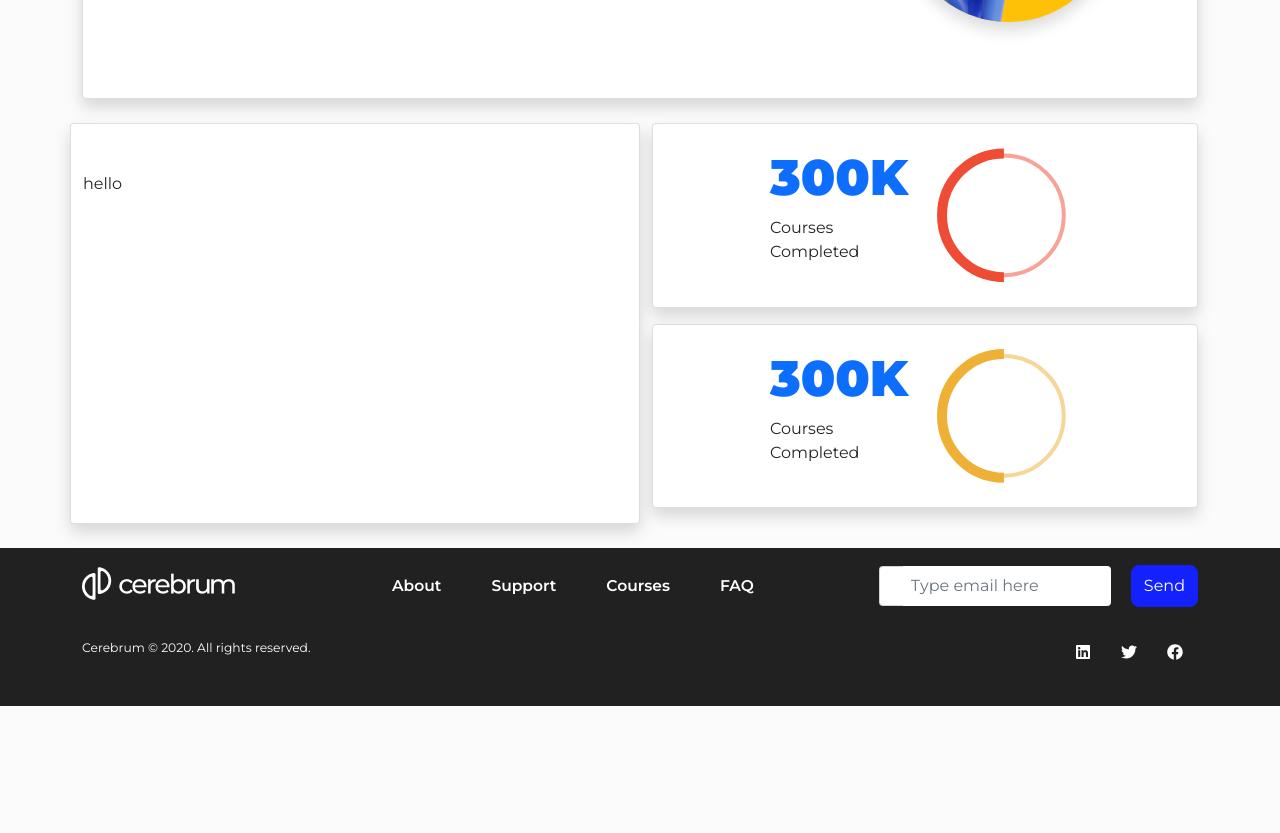
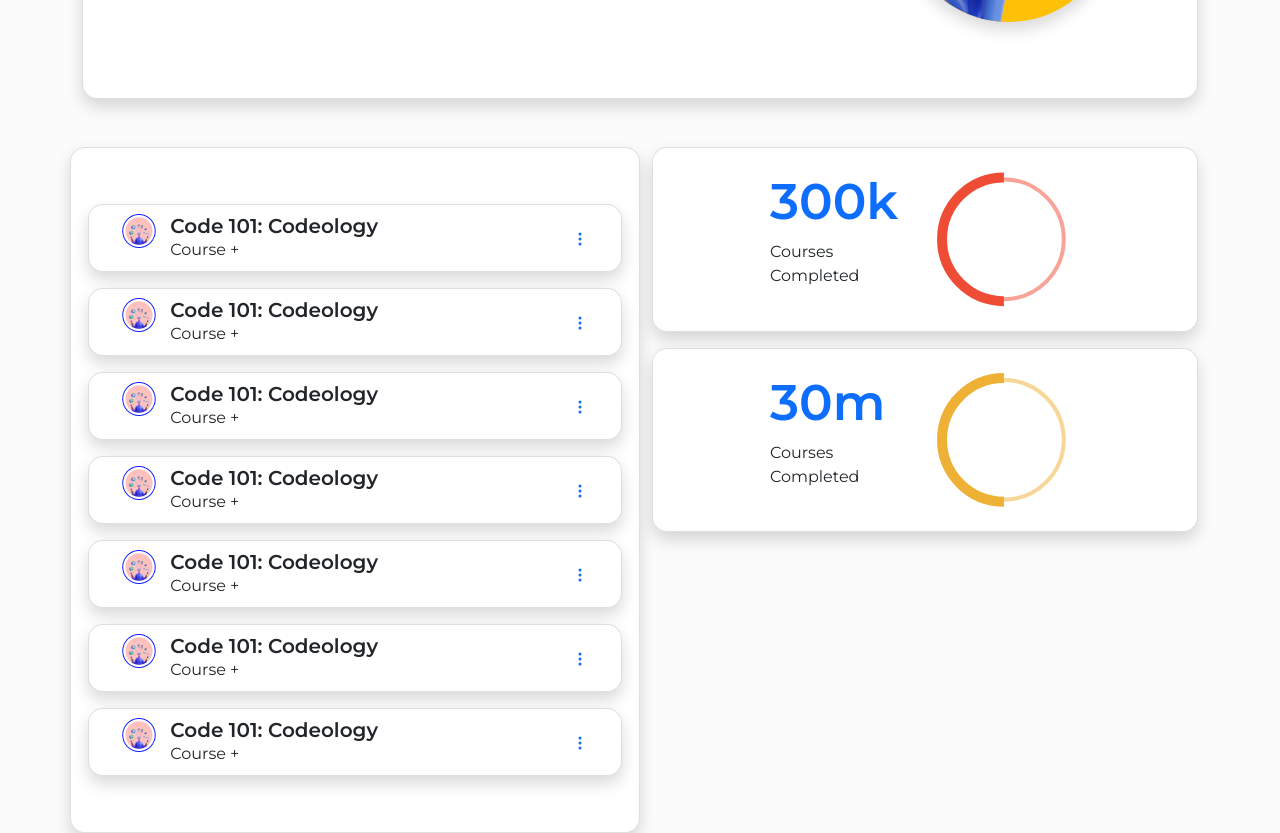
Before and after one commit to Kingscliq/Cerebrum-New, a React (Create React App) app: page /tdashboard in a window 1280 px wide. Shown: the part 420-1253 px from the top of the page. Before the commit the page ends 1126 px from the top, so only its background shows below. Built offline with nearby package versions, Linux system fonts and the light colour scheme.

Commit message:
process of fixing login error

```diff
--- a/src/components/CourseList/CourseList.css
+++ b/src/components/CourseList/CourseList.css
@@ -0,0 +1,5 @@
+/** @format */
+
+.font-bold {
+  font-weight: 600;
+}
--- a/src/components/CourseList/index.js
+++ b/src/components/CourseList/index.js
@@ -1,13 +1,36 @@
-import React from 'react'
+/** @format */
 
-const CourseList = () => {
-    return (
-        <div>
-            hello
-        </div>
-    )
-}
+import React from "react";
+import { dashAvater } from "../../assets/images";
+import { BsThreeDotsVertical } from "react-icons/bs";
+import "./CourseList.css";
+const CourseList = ({ courseName, courseImg, courseDesc }) => {
+  return (
+    <div>
+      <section className='courselist m-2'>
+        <article className='card shadow'>
+          <div className='container d-flex align-items-center justify-content-between'>
+            <div className='col-md-11 d-flex align-item-start'>
+              <div className='row'>
+                <div className='col-2'>
+                  <img src={courseImg} alt='' />
+                </div>
+                <div className='col-10'>
+                  <h5 className='p-0 m-0 font-bold'>{courseName}</h5>
+                  {courseDesc}
+                  {/* <p>30 courses+</p> */}
+                </div>
+              </div>
+            </div>
 
+            <div className='col-md-1' className='text-primary'>
+              <BsThreeDotsVertical />
+            </div>
+          </div>
+        </article>
+      </section>
+    </div>
+  );
+};
 
-
-export {CourseList}
+export { CourseList };
--- a/src/pages/app/Dashboard/Dashboard.css
+++ b/src/pages/app/Dashboard/Dashboard.css
@@ -0,0 +1,5 @@
+/** @format */
+
+.font-bold {
+  font-weight: 600;
+}
--- a/src/pages/app/Dashboard/index.js
+++ b/src/pages/app/Dashboard/index.js
@@ -1,6 +1,7 @@
 /** @format */
 
 import React, { useState, useEffect } from "react";
+import "./Dashboard.css";
 import {
   dashboardImg,
   dashImg,
@@ -9,9 +10,34 @@ import {
 } from "../../../assets/images";
 import { DashboardHeader } from "../../../widgets/DashboardHeader";
 import { Footer } from "../../../widgets/Footer";
+import axios from "axios";
+import { signIn } from "../../../api";
 
 const Dashboard = () => {
-  // const [authennticated, setAuthneticated];
+  const data = localStorage.getItem("userDetails");
+  const user = JSON.parse(data);
+  const config = {
+    headers: {
+      Authorization: "Bearer " + user.token,
+    },
+  };
+
+  // const [user, setUser] = useState([]);
+
+  const handleLogin = () => {
+    const userId = localStorage.getItem("userDetails").uid;
+    axios
+      .get(`https://new-cerebrum.herokuapp.com/api/user/${userId}`, config)
+      .then((res) => console.log(res))
+      .catch((err) => console.log(err.response.data));
+  };
+
+  // signIn(user);
+
+  useEffect(() => {
+    handleLogin();
+  }, []);
+
   return (
     <>
       <DashboardHeader />
@@ -21,7 +47,7 @@ const Dashboard = () => {
             <div className='col-12 d-flex align-items-center'>
               <div className='col-8 m-5 justify-content-between'>
                 <header>
-                  <h1>Welcome Isabella</h1>
+                  <h1 className='font-bold'>Welcome Isabella</h1>
                 </header>
                 <article>
                   Lorem ipsum, or lipsum as it is sometimes known, is dummy text
@@ -44,7 +70,7 @@ const Dashboard = () => {
                 <img src={dashboardImg} alt='' />
               </div>
               <div className='col-md-6'>
-                <h1>Code 101: Codeology</h1>
+                <h1 className='font-bold'>Code 101: Codeology</h1>
                 <p>By Kingsley</p>
                 <p>
                   Lorem ipsum, or lipsum as it is sometimes known, is dummy text
@@ -64,53 +90,33 @@ const Dashboard = () => {
                 <div className='col-md-6'>
                   <div>
                     <h1
-                      style={{ fontSize: "60px", fontWeight: "900" }}
+                      style={{ fontSize: "60px", fontWeight: "600" }}
                       className='text-primary'
                     >
-                      300K
+                      300k
                     </h1>
                     <p>Courses Completed</p>
                   </div>
                 </div>
                 <div className='col-md-6'>
-                  {/* <div
-                    className='border-primary border rounded-circle'
-                    style={{
-                      height: "150px",
-                      width: "150px",
-                      borderWeight: "3px",
-                    }}
-                  >
-                    &nbsp;
-                  </div> */}
                   <img src={ellipsesvg2} alt='ellipse svg images' />
                 </div>
               </div>
             </div>
-            <div className='card p-4 h-60 shadow mb-3 col-offset-6'>
+            <div className='card p-4 h-60 shadow col-offset-6'>
               <div className='row'>
                 <div className='col-md-6'>
                   <div>
                     <h1
-                      style={{ fontSize: "60px", fontWeight: "900" }}
+                      style={{ fontSize: "60px", fontWeight: "600" }}
                       className='text-primary'
                     >
-                      300K
+                      30m
                     </h1>
                     <p>Courses Completed</p>
                   </div>
                 </div>
                 <div className='col-md-6'>
-                  {/* <div
-                    className='border-primary border rounded-circle'
-                    style={{
-                      height: "150px",
-                      width: "150px",
-                      // borderWidth: "3px",
-                    }}
-                  >
-                    &nbsp;
-                  </div> */}
                   <img src={ellipsesvg1} alt='ellipse svg images' />
                 </div>
               </div>
--- a/src/pages/app/TDashboard/TDashboard.css
+++ b/src/pages/app/TDashboard/TDashboard.css
@@ -1 +1,14 @@
 /** @format */
+.tdashboard .btn {
+}
+
+/** @format */
+
+.font-bold {
+  font-weight: 600;
+}
+
+.tdashboard .card {
+  border-radius: 15px;
+  padding: 9px;
+}
--- a/src/pages/app/TDashboard/index.js
+++ b/src/pages/app/TDashboard/index.js
@@ -2,6 +2,7 @@
 
 import React, { useState, useEffect } from "react";
 import {
+  dashAvater,
   dashboardImg,
   dashImg,
   ellipsesvg1,
@@ -10,19 +11,19 @@ import {
 import { CourseList } from "../../../components/CourseList";
 import { DashboardHeader } from "../../../widgets/DashboardHeader";
 import { Footer } from "../../../widgets/Footer";
+import "./TDashboard.css";
 
 const TDashboard = () => {
-  // const [authennticated, setAuthneticated];
   return (
     <>
       <DashboardHeader />
-      <section className='container'>
+      <section className='container tdashboard'>
         <div className='container container-fluid mt-5'>
           <div className='row card p-5 shadow'>
             <div className='col-12 d-flex align-items-center'>
               <div className='col-8 m-5 justify-content-between'>
                 <header>
-                  <h1>Welcome Isabella</h1>
+                  <h1 className='font-bold'>Welcome Isabella</h1>
                 </header>
                 <article>
                   Lorem ipsum, or lipsum as it is sometimes known, is dummy text
@@ -41,10 +42,44 @@ const TDashboard = () => {
             </div>
           </div>
         </div>
-        <section className='row my-4'>
+        <section className='row my-4 mt-5'>
           <div className='col-md-6 card py-5 shadow'>
             <div className='row align-items-center'>
-              <CourseList />
+              <CourseList
+                courseName=' Code 101: Codeology'
+                courseDesc='Course +'
+                courseImg={dashAvater}
+              />
+              <CourseList
+                courseName=' Code 101: Codeology'
+                courseDesc='Course +'
+                courseImg={dashAvater}
+              />
+              <CourseList
+                courseName=' Code 101: Codeology'
+                courseDesc='Course +'
+                courseImg={dashAvater}
+              />
+              <CourseList
+                courseName=' Code 101: Codeology'
+                courseDesc='Course +'
+                courseImg={dashAvater}
+              />
+              <CourseList
+                courseName=' Code 101: Codeology'
+                courseDesc='Course +'
+                courseImg={dashAvater}
+              />
+              <CourseList
+                courseName=' Code 101: Codeology'
+                courseDesc='Course +'
+                courseImg={dashAvater}
+              />
+              <CourseList
+                courseName=' Code 101: Codeology'
+                courseDesc='Course +'
+                courseImg={dashAvater}
+              />
             </div>
           </div>
           <div className='col-md-6 metrics d-flex flex-wrap flex-column'>
@@ -53,65 +88,33 @@ const TDashboard = () => {
                 <div className='col-md-6'>
                   <div>
                     <h1
-                      style={{ fontSize: "50px", fontWeight: "900" }}
+                      style={{ fontSize: "50px", fontWeight: "600" }}
                       className='text-primary'
                     >
-                      300K
+                      300k
                     </h1>
                     <p>Courses Completed</p>
                   </div>
                 </div>
                 <div className='col-md-6'>
-                  {/* <div
-                    className='border-primary border rounded-circle'
-                    style={{
-                      height: "150px",
-                      width: "150px",
-                      borderWeight: "3px",
-                    }}
-                  >
-                    &nbsp;
-                  </div> */}
                   <img src={ellipsesvg1} alt='ellipse svg images' />
                 </div>
               </div>
             </div>
-            <div className='card p-4 h-60 shadow mb-3'>
+            <div className='card p-4 h-60 shadow'>
               <div className='row mx-auto'>
                 <div className='col-md-6'>
                   <div>
                     <h1
-                      style={{ fontSize: "50px", fontWeight: "900" }}
+                      style={{ fontSize: "50px", fontWeight: "600" }}
                       className='text-primary'
                     >
-                      300K
+                      30m
                     </h1>
                     <p>Courses Completed</p>
                   </div>
                 </div>
                 <div className='col-md-6'>
-                  {/* <div
-                    className='border-primary border rounded-circle'
-                    style={{
-                      height: "150px",
-                      width: "150px",
-                      // borderWidth: "3px",
-                    }}
-                  >
-                    &nbsp;
-                  </div>
-                  <div
-                    className='border-primary border-left rounded-circle'
-                    style={{
-                      height: "150px",
-                      width: "150px",
-                      // borderWidth: "10px",
-                      display: "absolute",
-                      marginTop: "-150px",
-                    }}
-                  >
-                    &nbsp;
-                  </div> */}
                   <img src={ellipsesvg2} alt='ellipse svg images' />
                 </div>
               </div>
--- a/src/pages/auth/Login/index.js
+++ b/src/pages/auth/Login/index.js
@@ -1,7 +1,7 @@
 /** @format */
 
-import React from "react";
-import { Link } from "react-router-dom";
+import React, { useEffect } from "react";
+import { Link, useHistory } from "react-router-dom";
 import { loginImg } from "../../../assets/images";
 import { Input } from "../../../components/Input";
 import { FaEnvelope, FaLock } from "react-icons/fa";
@@ -10,14 +10,16 @@ import { useState } from "react";
 import { Loader } from "../../../components/Loader";
 import { signIn } from "../../../api";
 import "./Login.css";
+import axios from "axios";
+// import { useHistory } from "react-router-dom";
 
 const Login = () => {
   const [user, setUser] = useState({
     email: "",
     password: "",
   });
-  const [isLoggedIn, setIsLoggedIn] = useState(false);
-  const [msg, setmsg] = useState({ sucess: "", msg: "" });
+  const [loggedIn, setLoggedIn] = useState(false);
+  const [msg, setmsg] = useState({ success: "", msg: "" });
   const [alert, setAlert] = useState(false);
   const [loading, setLoading] = useState(false);
 
```
Also changed, not shown: src/api/index.js (+8 -6 lines), src/index.css (+6 -1 lines), 1 other file (tests, documents, lock files or other folders).
